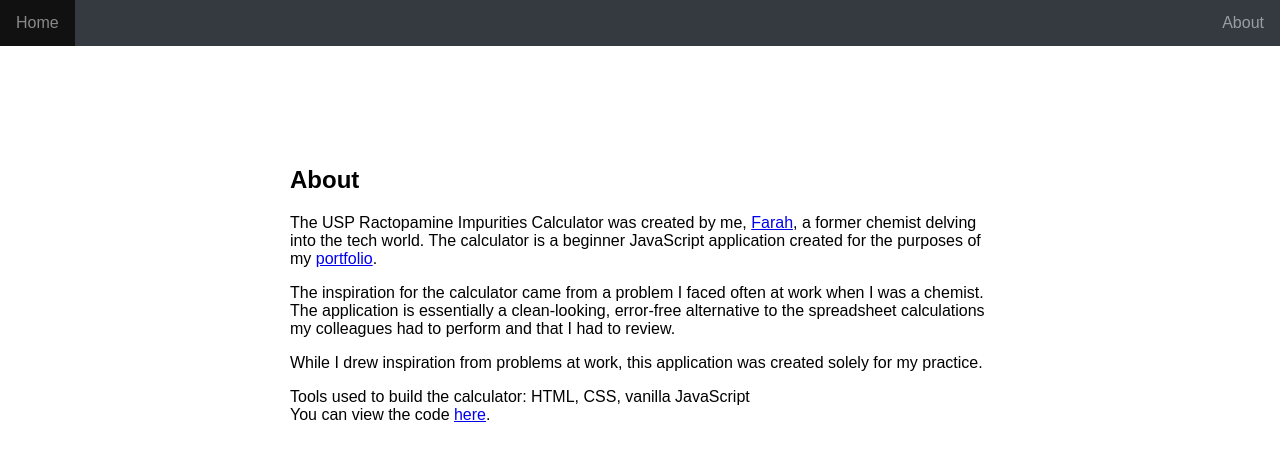
After one commit to fateeq/impurityCalculator, a PHP site: page /about.html in a window 1280 px wide. The commit adds this page. Shown: the top 461 px of the page. Run offline with PHP 8.4, Linux system fonts and the light colour scheme.

Commit message:
added about page

```diff
--- /dev/null
+++ b/about.html
@@ -0,0 +1,28 @@
+<!DOCTYPE html>
+<html>
+
+<head>
+    <title>About USP Ractopamine Impurities</title>
+    <link rel="stylesheet" type="text/css" href="styles.css">
+</head>
+
+<body>
+	<nav class="navbar">
+        <ul>
+            <li><a href="index.html">Home</a></li>
+            <li style="float:right"><a href="about.html">About</a></li>
+            <!-- <li style="float:right"><a href="">Docs</a></li> -->
+        </ul>
+    </nav>
+    <div id="about">
+        <h2>About</h2>
+        <p>The USP Ractopamine Impurities Calculator was created by me, <a href="https://www.linkedin.com/in/farahateeq/" target="_blank">Farah</a>, a former chemist delving into the tech world. The calculator is a beginner JavaScript application created for the purposes of my <a href="https://fateeq.github.io" target="_blank">portfolio</a>.</p>
+        <p>The inspiration for the calculator came from a problem I faced often at work when I was a chemist. The application is essentially a clean-looking, error-free alternative to the spreadsheet calculations my colleagues had to perform and that I had to review.</p>
+        <p>While I drew inspiration from problems at work, this application was created solely for my practice.</p>
+        <p>Tools used to build the calculator: HTML, CSS, vanilla JavaScript<br>
+           You can view the code <a href="https://github.com/fateeq/impurityCalculator" target="_blank">here</a>.
+        </p>
+    </div>
+</body>
+
+</html>
--- a/index.html
+++ b/index.html
@@ -9,9 +9,9 @@
 <body>
     <nav class="navbar">
         <ul>
-            <li><a href="default.asp">Home</a></li>
-            <!-- <li style="float:right"><a href="contact.asp">About</a></li> -->
-            <!-- <li style="float:right"><a href="about.asp">Docs</a></li> -->
+            <li><a href="index.html">Home</a></li>
+            <li style="float:right"><a href="about.html">About</a></li>
+            <!-- <li style="float:right"><a href="">Docs</a></li> -->
         </ul>
     </nav>
     <div id="main">
--- a/styles.css
+++ b/styles.css
@@ -137,3 +137,11 @@ th {
 .mainList {
 	padding: 0 0 10px 10px;
 }
+
+/* About Page */
+
+#about {
+width:700px;
+padding-top: 100px;
+margin:auto;
+}
```
